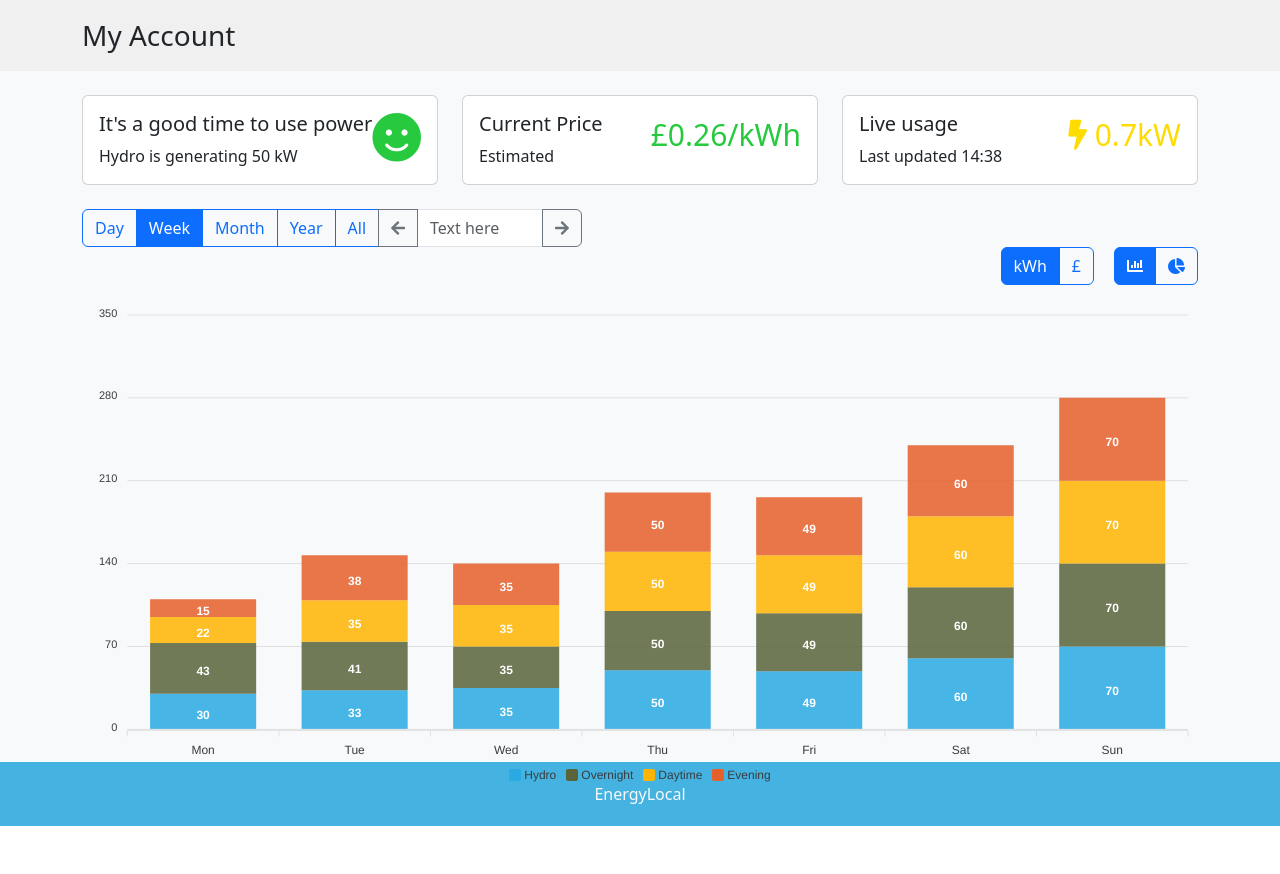
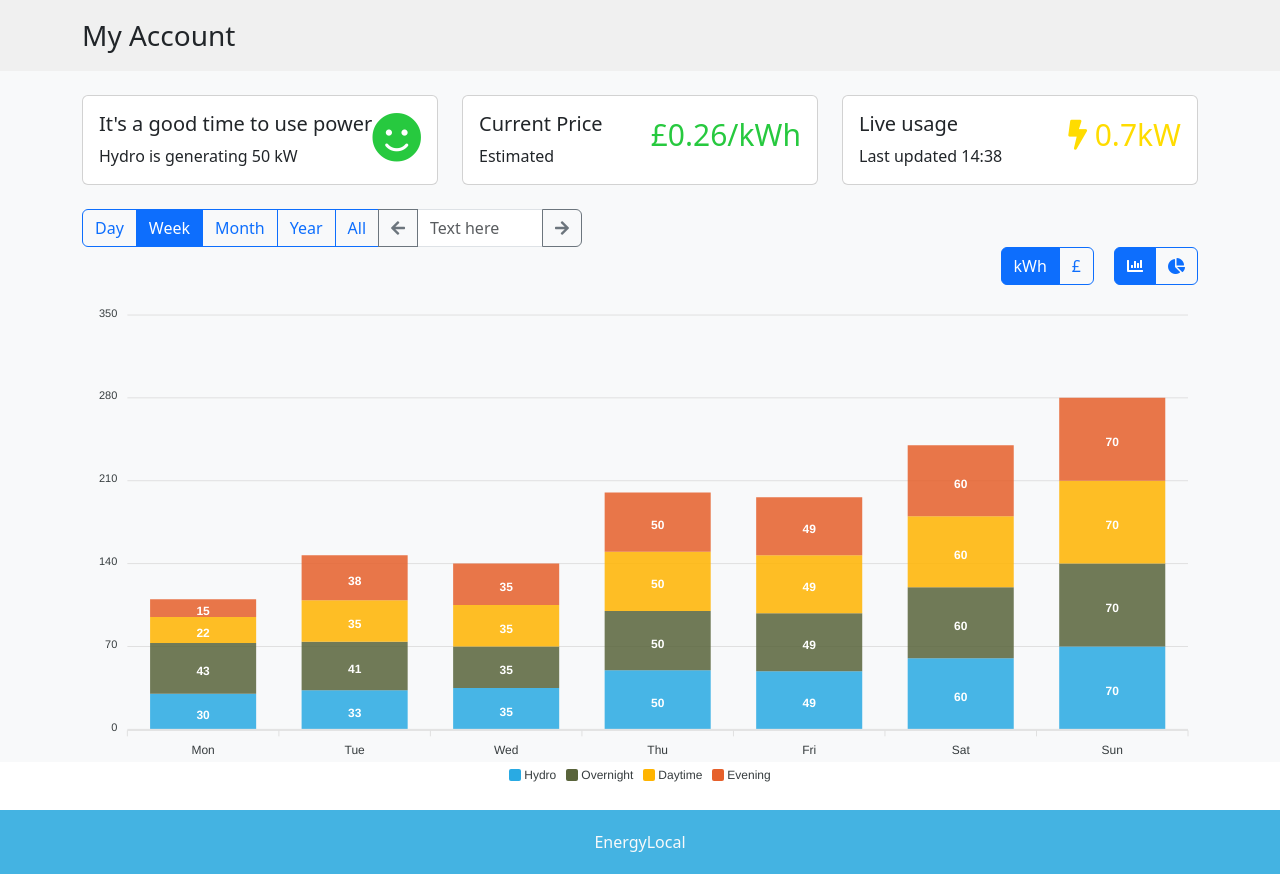
Before and after one commit to energylocal/concept, a PHP site: page /heatpumpmonitororg/ in a window 1280 px wide. Shown: the part 65-939 px from the top of the page. Before the commit the page ends 891 px from the top, so only its background shows below. Run offline with PHP 8.4, Linux system fonts and the light colour scheme; some libraries are stand-ins or nearby versions.

Commit message:
Put bottom margin on container

```diff
--- a/view.php
+++ b/view.php
@@ -72,7 +72,7 @@
 
     </div>
 
-    <div class="container">
+    <div class="container mb-5">
         <div id="chart"></div>
     </div>
 </div>
```
